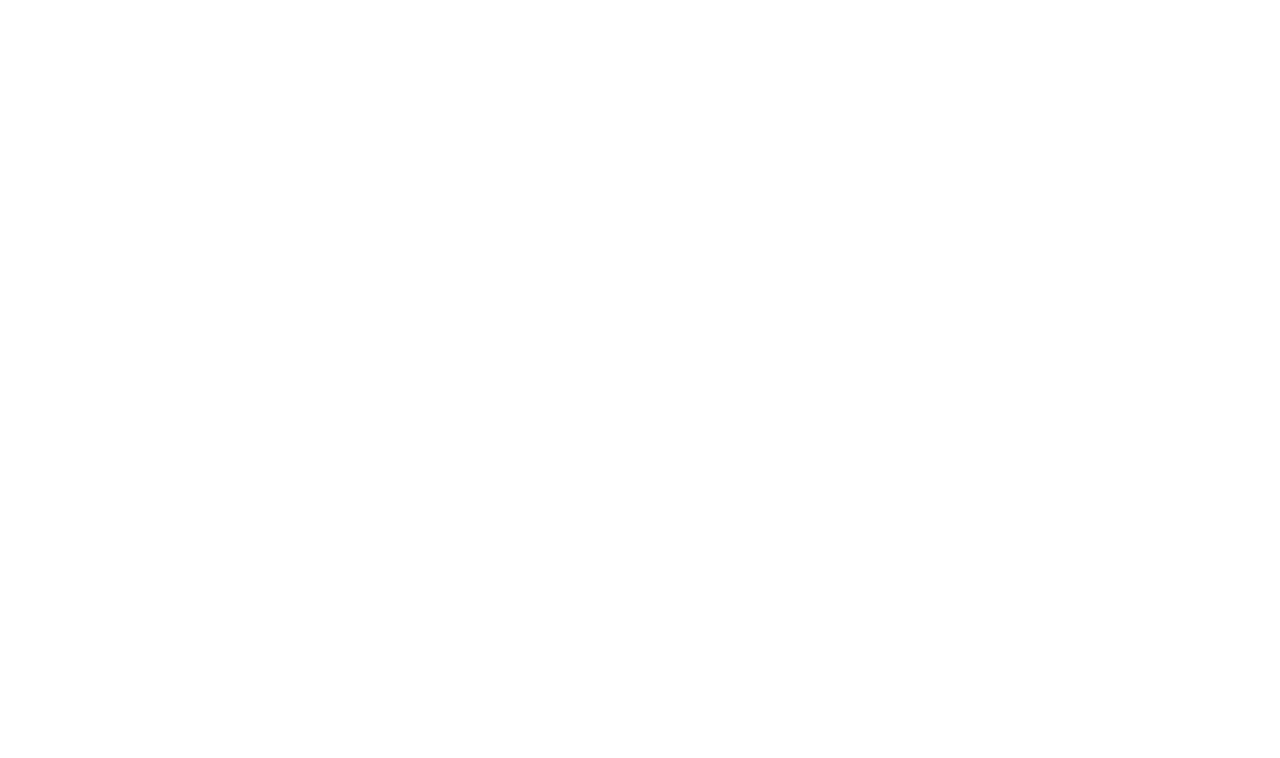
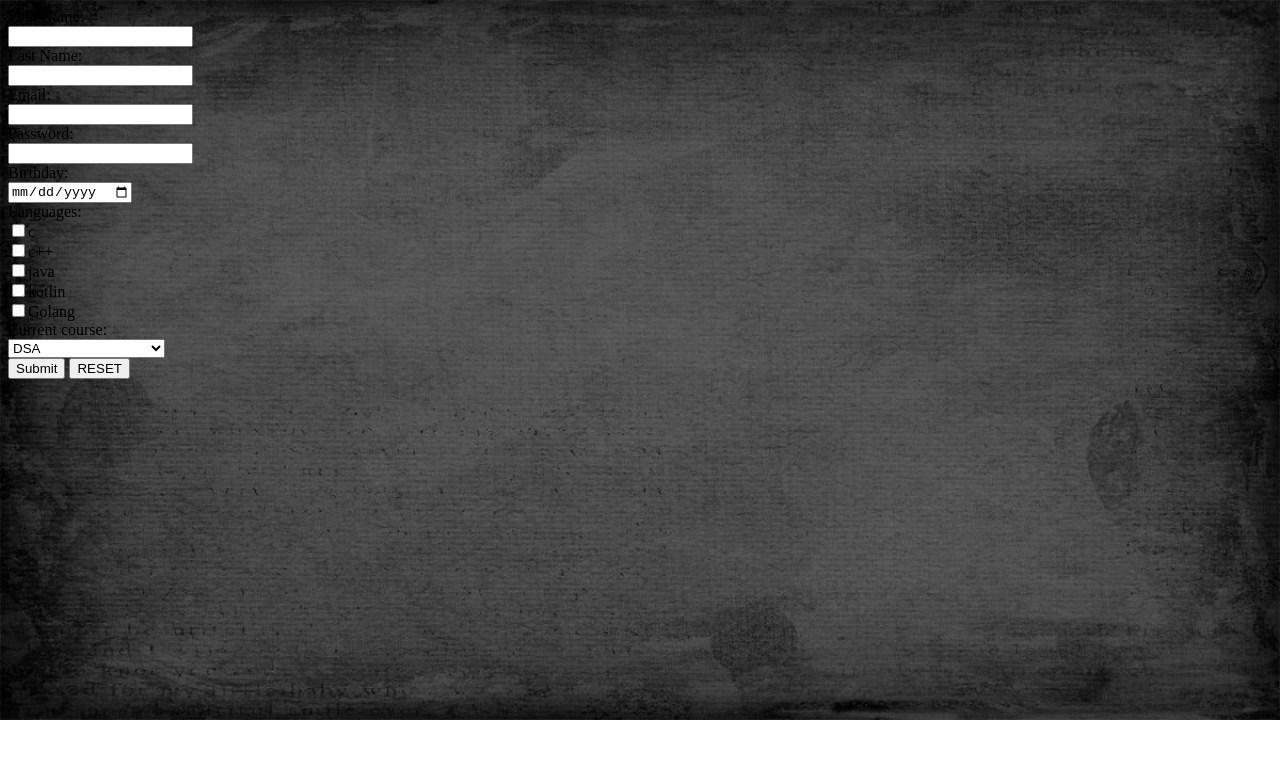
Before and after one commit to mecskyverse/Website_learn, a plain HTML site: page page2.html in a window 1280 px wide. Drawn offline with Linux system fonts and the light colour scheme.

Commit message:
Form Added

```diff
--- a/page2.html
+++ b/page2.html
@@ -4,10 +4,40 @@
     <meta charset="UTF-8">
     <meta http-equiv="X-UA-Compatible" content="IE=edge">
     <meta name="viewport" content="width=device-width, initial-scale=1.0">
-    <title>Document</title>
+    <titleFormfill</title>
+    <link href="style.css" rel="stylesheet">
 </head>
 <body>
+      <form>
+          First Name:<br>
+          <input type="text"><br>
+          Last Name:<br>
+          <input type="text"><br>
+          Email:<br> <input type="email" required><br>
+         Password:<br><input type="password" required minlength="7"><br>
+          Birthday:<br>
+          <input type="date" ><br>
+           Languages:<br>
+          <input type="checkbox">c<br>
+          <input type="checkbox">c++<br>
+          <input type="checkbox">java<br>
+          <input type="checkbox">kotlin<br>
+          <input type="checkbox">Golang<br>
+          Current course: <br>
+          <select>
+              <option value="DSA">DSA</option>
+              <option value="devops">DEV OPS</option>
+              <option value="Web">WEB DEVELOPMENT</option>
 
+
+          </select><br>
+
+
+
+
+          <input type="submit" value="Submit">
+          <input type="reset" value="RESET">
+      </form>
 
 </body>
 </html>
```
